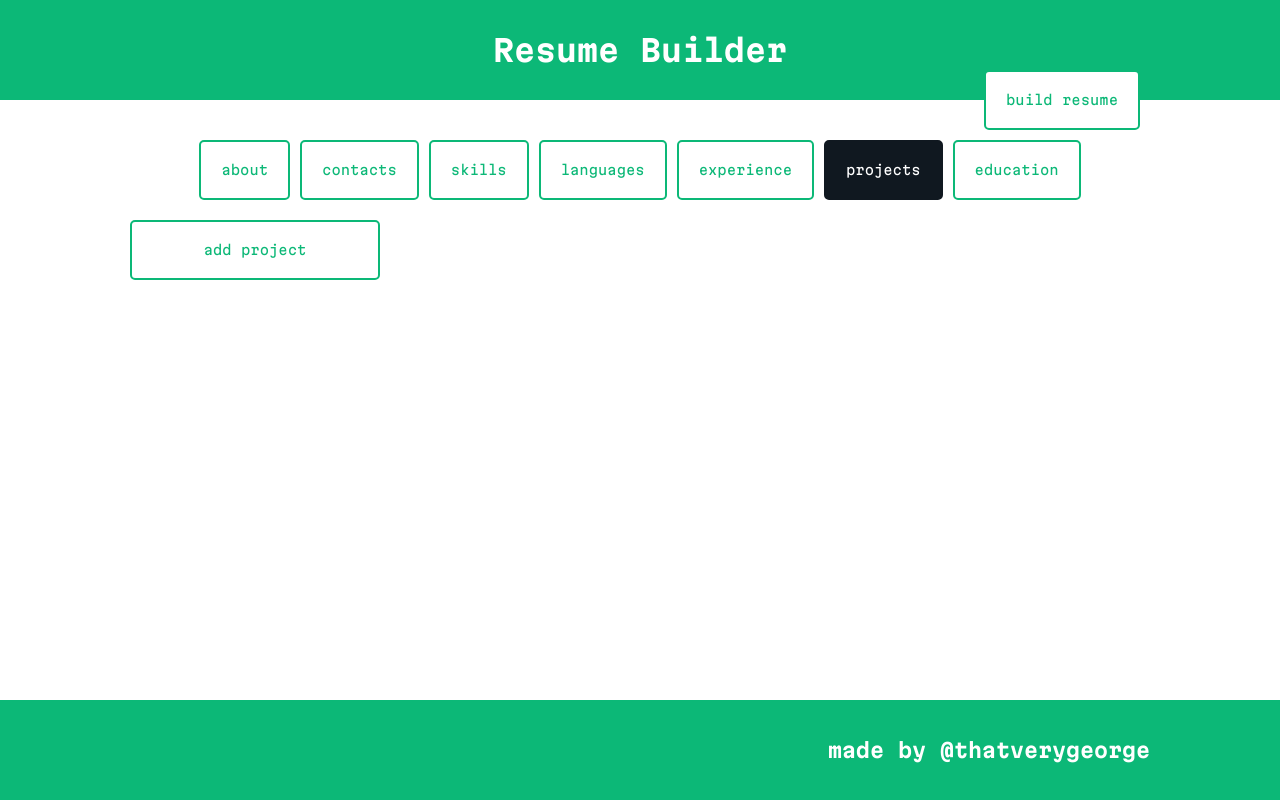
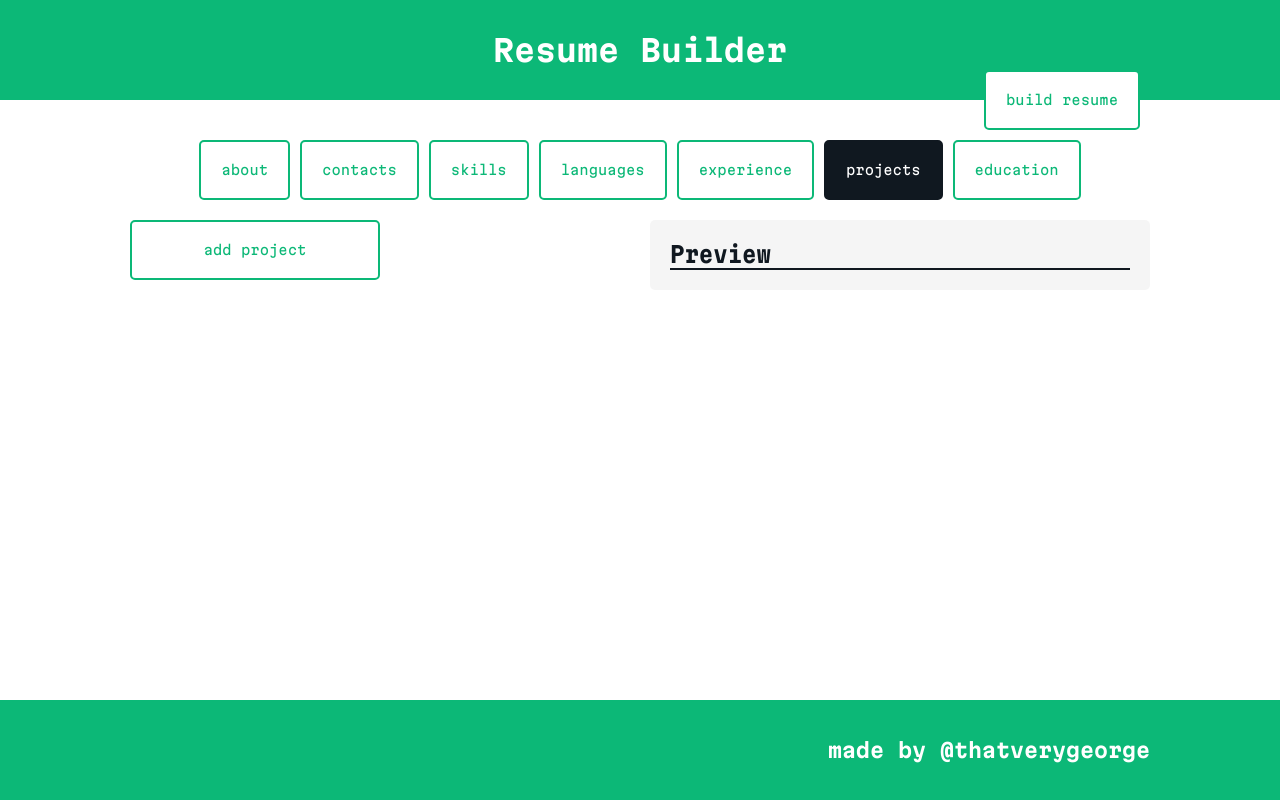
Before and after one commit to thatverygeorge/resume-builder, a Vue app: page /#/ in a window 1280 px wide. Both pictures are taken after a click on the tab "projects". Built offline with nearby package versions, Linux system fonts and the light colour scheme.

Commit message:
introduce preview for the projects section

```diff
--- a/src/components/BuilderProjects.vue
+++ b/src/components/BuilderProjects.vue
@@ -1,6 +1,7 @@
 <script setup>
 import { useProjectsStore } from '@/stores/projects';
 import { useTabsStore } from '@/stores/tabs';
+import ResumeProjects from '@/components/ResumeProjects.vue';
 
 const projectsStore = useProjectsStore();
 const tabsStore = useTabsStore();
@@ -13,6 +14,7 @@ const tabsStore = useTabsStore();
     :id="`tabpanel-${tabsStore.currentTab}`"
     :aria-labelledby="`tab-${tabsStore.currentTab}`"
   >
+    <div class="projects__builder">
       <ul v-if="projectsStore.projects.size > 0" class="list">
         <li v-for="project in projectsStore.projects.values()" :key="project.id">
           <div class="input-container projects__input-container">
@@ -37,7 +39,11 @@ const tabsStore = useTabsStore();
 
           <div class="input-container projects__input-container">
             <label :for="`sourceCodeLink-${project.id}`">source code link</label>
-          <input :id="`sourceCodeLink-${project.id}`" v-model="project.sourceCodeLink" type="url" />
+            <input
+              :id="`sourceCodeLink-${project.id}`"
+              v-model="project.sourceCodeLink"
+              type="url"
+            />
           </div>
 
           <button
@@ -58,5 +64,54 @@ const tabsStore = useTabsStore();
       >
         add project
       </button>
+    </div>
+
+    <section class="projects__preview resume" aria-labelledby="preview-heading">
+      <h2 id="preview-heading">Preview</h2>
+      <ResumeProjects />
+    </section>
   </section>
 </template>
+
+<style scoped>
+.projects {
+  display: grid;
+  grid-template-columns: repeat(2, 1fr);
+  gap: 2rem;
+  align-items: start;
+}
+
+.projects__builder {
+  display: flex;
+  flex-direction: column;
+  gap: 2rem;
+}
+
+.projects__preview {
+  background-color: var(--gray);
+  padding: 2rem;
+  border-radius: 5px;
+  grid-template-columns: 1fr;
+  position: sticky;
+  top: 2rem;
+}
+.projects__preview h2 {
+  text-align: start;
+  border-bottom: 2px solid var(--black);
+}
+
+@media (width < 960px) {
+  .projects {
+    grid-template-columns: 1fr;
+  }
+
+  .projects__preview {
+    order: 0;
+    position: initial;
+  }
+
+  .projects__builder {
+    order: 1;
+  }
+}
+</style>
```
Lines whose indentation alone changed are shown as unchanged.
